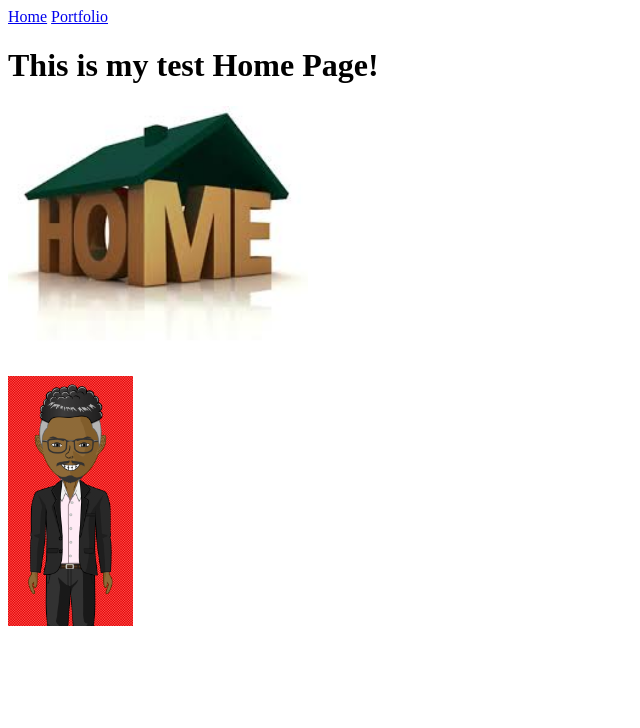
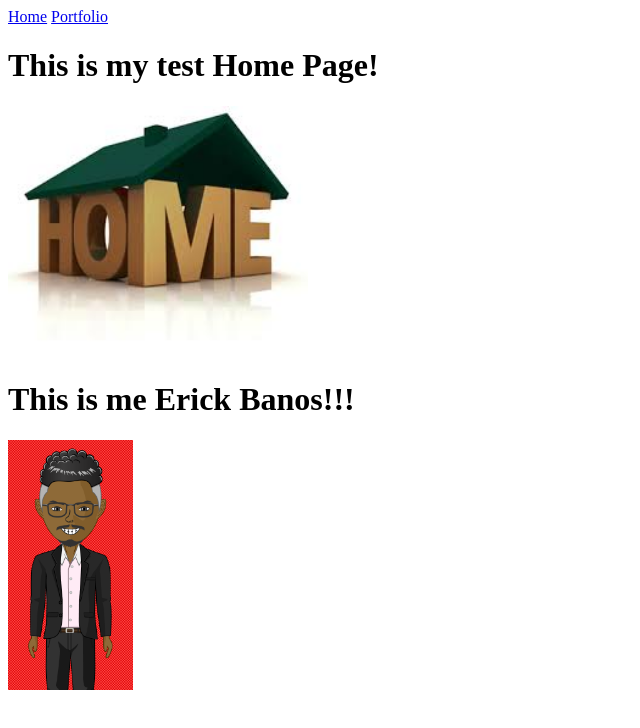
Before and after one commit to EBanos/EBanos.github.io, a plain HTML site: page index.html in a window 1280 px wide. Shown: the whole page, without its empty margins (0-640 px from the left). Drawn offline with Linux system fonts and the light colour scheme.

Commit message:
Update index.html

```diff
--- a/index.html
+++ b/index.html
@@ -10,6 +10,7 @@
 		<h1>This is my test Home Page!</h1>
 		<img src="images/home.jpg" height="250">
 		<p>
+		<h1>This is me Erick Banos!!!</h1>
 		<img src="images/yaboi.png" height="250">
 		<style>
 			<body>
```
